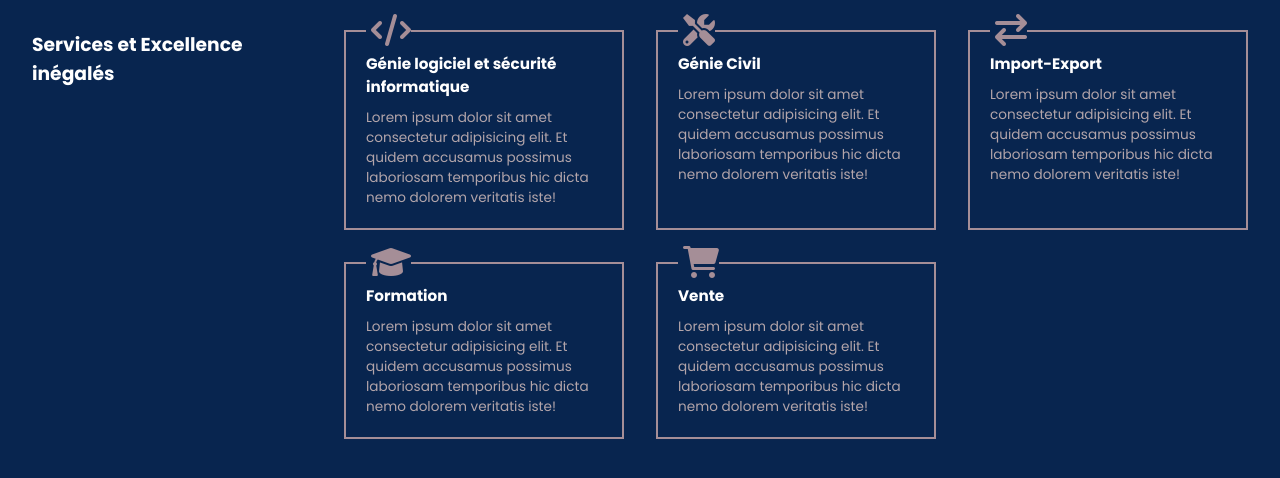
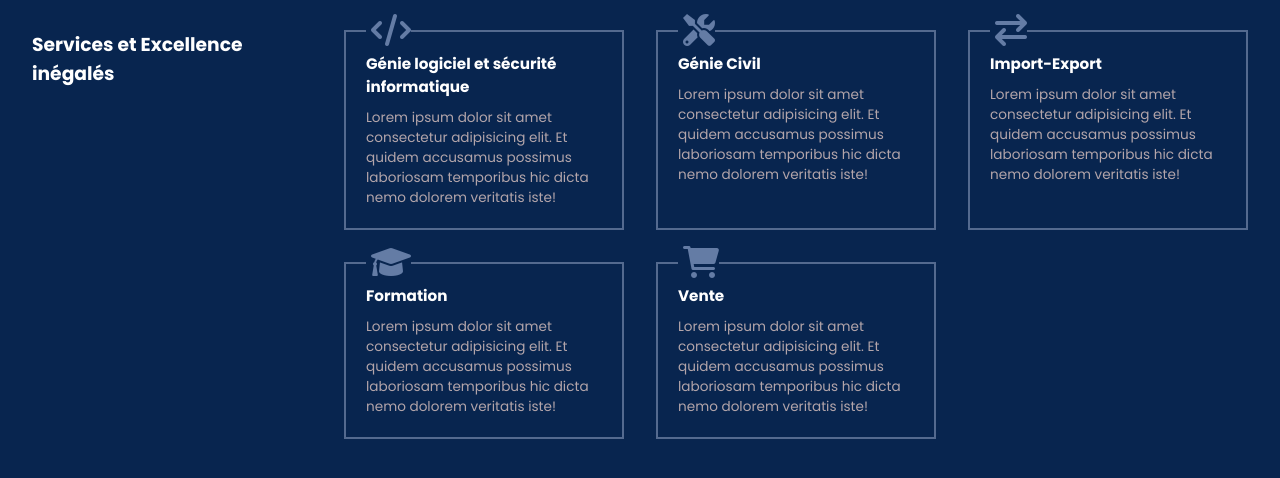
Before and after one commit to Tom-michel/Services-Prescatation-Challenge, a plain HTML site: page index.html in a window 1280 px wide. Drawn offline with Linux system fonts and the light colour scheme.

Commit message:
Last Commit

```diff
--- a/style.css
+++ b/style.css
@@ -28,7 +28,7 @@ body {
 .page .box {
     position: relative;
     width: 280px;
-    border: #a58e97 solid 2px;
+    border: #546a8f solid 2px;
     padding: 20px;
 }
 .page .box.no-border {
@@ -37,7 +37,7 @@ body {
 }
 
 .page .box i {
-    color: #a58e97;
+    color: #647ca5;
     font-size: 2rem;
     position: absolute;
     top: -1.1rem;
```
Also changed, not shown: 1 other file.
